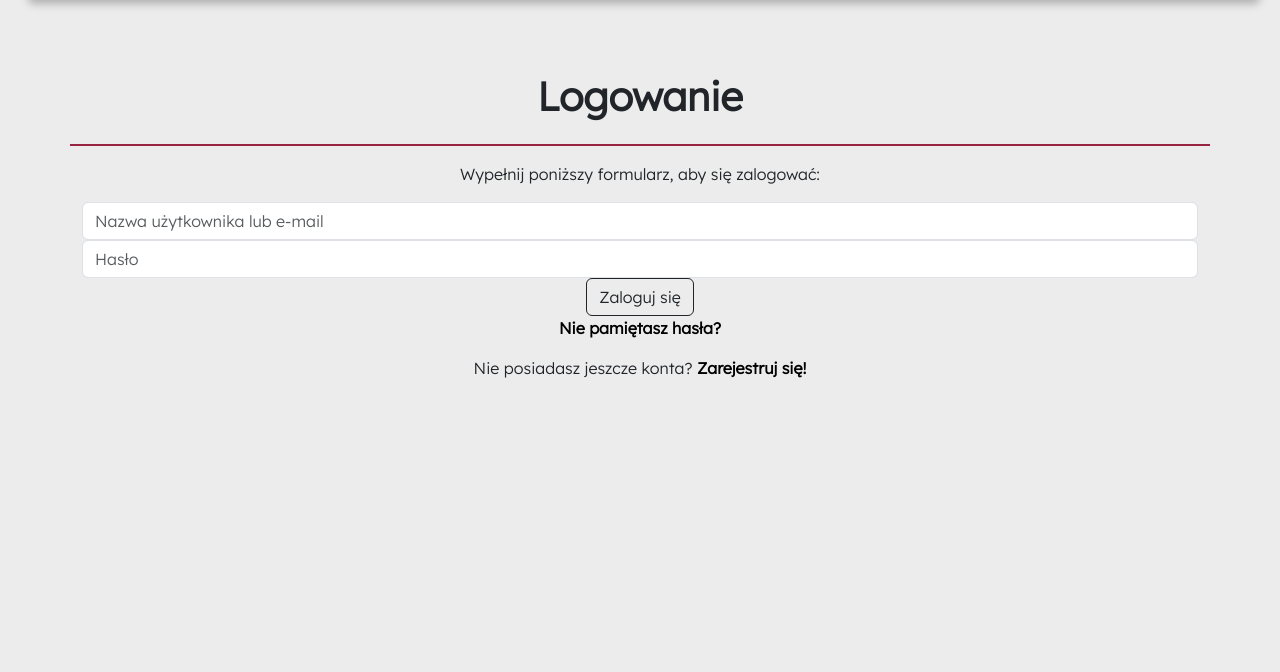
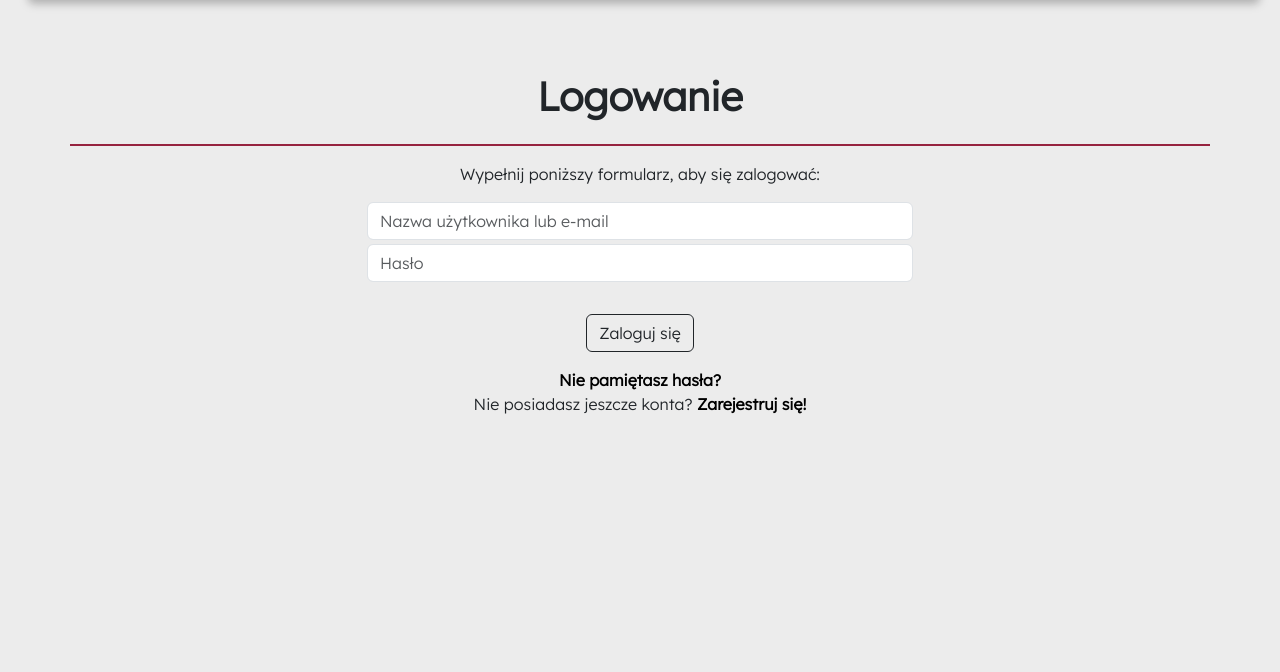
Before and after one commit to spirteque/musicary, a Django app: page /login/ in a window 1280 px wide. Shown: the part 80-752 px from the top of the page. Run offline with Django 4.2, Linux system fonts and the light colour scheme; some libraries are stand-ins or nearby versions; some web fonts are replaced.

Commit message:
feat: added Vue + interactivity for login page

```diff
--- a/account/forms.py
+++ b/account/forms.py
@@ -8,13 +8,15 @@ class UserLoginForm(AuthenticationForm):
 
     username = UsernameField(widget=forms.TextInput(
         attrs={'class': 'form-control',
-               'placeholder': 'Nazwa użytkownika lub e-mail'
+               'placeholder': 'Nazwa użytkownika lub e-mail',
+               'id': 'username_input'
         }
     ))
 
     password = forms.CharField(widget=forms.PasswordInput(
         attrs={
             'class': 'form-control',
-            'placeholder': 'Hasło'
+            'placeholder': 'Hasło',
+            'id': 'password_input'
         }
     ))
--- a/account/templates/registration/login.html
+++ b/account/templates/registration/login.html
@@ -1,4 +1,5 @@
 {% extends "main/base.html" %}
+{% load static %}
 
 
 {% block title %}Logowanie{% endblock %}
@@ -13,17 +14,17 @@
 
 {% block content %}
 
-    <p>Wypełnij poniższy formularz, aby się zalogować:</p>
+    <div class="row">
+        <div class="col-6 offset-3">
+            <p>Wypełnij poniższy formularz, aby się zalogować:</p>
 
-    <div>
-            <form action="{% url 'login' %}" method="post">
-                {{ form.non_field_errors }}
-                <div>
+            <form id="login_form" action="{% url 'login' %}" method="post">
+                <div class="mb-1">
                     {{ form.username }}
                     {{ form.username.errors }}
                 </div>
 
-                <div>
+                <div class="mb-3">
                     {{ form.password }}
                     {{ form.password.errors }}
                 </div>
@@ -38,19 +39,28 @@
                     </p>
                 {% endif %}
 
-                <button type="submit" class="btn btn-outline-dark">Zaloguj się</button>
-
+                {% verbatim %}
+                    <div id="login_button">
+                        <button type="submit" class="btn btn-outline-dark my-3" @click="onClick">
+                            <span v-if="clicked" class="spinner-border spinner-border-sm" role="status" aria-hidden="true"></span>
+                            <span v-if="clicked" class="sr-only"> Logowanie...</span>
+                            <span v-else class="sr-only">Zaloguj się</span>
+                        </button>
+                    </div>
+                {% endverbatim %}
             </form>
 
-        <p>
             <a href="#" class="font-weight-bolder">
-            Nie pamiętasz hasła?
+                Nie pamiętasz hasła?
             </a>
-        </p>
 
-        <p>
-            Nie posiadasz jeszcze konta? <a href="#" class="font-weight-bolder">Zarejestruj się!</a>
-        </p>
+            <p>
+                Nie posiadasz jeszcze konta? <a href="#" class="font-weight-bolder">Zarejestruj się!</a>
+            </p>
 
+        </div>
     </div>
+
+    <script src="{% static 'js/login_button.js' %}"></script>
+
 {% endblock %}
--- /dev/null
+++ b/main/static/js/login_button.js
@@ -0,0 +1,26 @@
+const { createApp } = Vue
+
+const form = document.getElementById('login_form');
+const username = document.getElementById('username_input');
+const password = document.getElementById('password_input');
+
+createApp({
+    data() {
+        return {
+            clicked: false
+        }
+    },
+    methods: {
+        onClick() {
+            if (username.checkValidity() && password.checkValidity()) {
+                this.clicked = true
+
+                setTimeout(() => form.submit(), 25)
+            } else {
+                const notValidInputs = [username, password].filter(element => !element.checkValidity());
+
+                notValidInputs[0].focus()
+            }
+        }
+    }
+}).mount('#login_button')
--- a/main/templates/main/base.html
+++ b/main/templates/main/base.html
@@ -18,11 +18,13 @@
     <link href="https://fonts.googleapis.com/css2?family=Judson&display=swap" rel="stylesheet">
     <link href="https://fonts.googleapis.com/css2?family=Judson&family=Lexend:wght@300&display=swap" rel="stylesheet">
     <link href="https://cdn.jsdelivr.net/npm/bootstrap@5.3.1/dist/css/bootstrap.min.css" rel="stylesheet" integrity="sha384-4bw+/aepP/YC94hEpVNVgiZdgIC5+VKNBQNGCHeKRQN+PtmoHDEXuppvnDJzQIu9" crossorigin="anonymous">
+    <link rel="stylesheet" href="https://cdnjs.cloudflare.com/ajax/libs/animate.css/4.1.1/animate.min.css"/>
     <link href="{% static 'css/variables.css' %}" rel="stylesheet">
     <link href="{% static 'css/utils.css' %}" rel="stylesheet">
     <link href="{% static 'css/main.css' %}" rel="stylesheet">
 
     <script src="https://cdn.jsdelivr.net/npm/bootstrap@5.3.1/dist/js/bootstrap.bundle.min.js" integrity="sha384-HwwvtgBNo3bZJJLYd8oVXjrBZt8cqVSpeBNS5n7C8IVInixGAoxmnlMuBnhbgrkm" crossorigin="anonymous"></script>
+    <script src="https://unpkg.com/vue@3/dist/vue.global.js"></script>
 
 </head>
 
@@ -36,13 +38,13 @@
             <a href="{% url 'login' %}" class="p-2 small-medium-font">
                 Zaloguj się
             </a>
-            <a href="{% url 'logout' %}" class="p-2 pe-0 small-medium-font">
+            <a href="#" class="p-2 pe-0 small-medium-font">
                 Zarejestruj się
             </a>
         </span>
     </nav>
 
-    <div class="container text-center">
+    <div class="container text-center animate__animated animate__fadeIn">
 
         {% block header %}
         {% endblock header %}
--- a/py_links.txt
+++ b/py_links.txt
@@ -4,3 +4,4 @@ https://developer.mozilla.org/en-US/docs/Web/CSS/Using_CSS_custom_properties
 https://stackoverflow.com/questions/8919682/remove-all-styling-formatting-from-hyperlinks
 https://fonts.google.com/specimen/Lexend
 https://radu.link/make-footer-stay-bottom-page-bootstrap/
+https://docs.djangoproject.com/en/dev/ref/templates/builtins/?from=olddocs#verbatim
```
Also changed, not shown: db.sqlite3.
